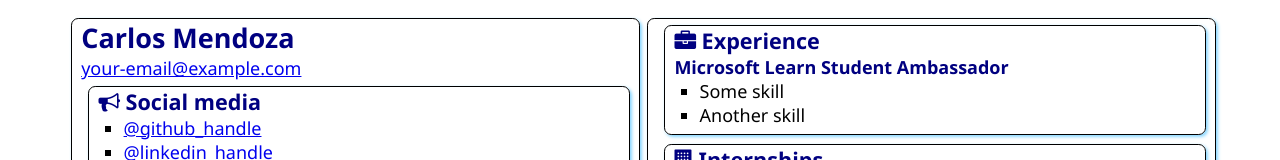
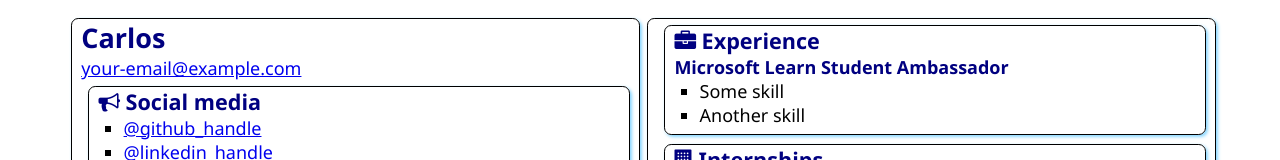
Before and after one commit to MendozaSvatore79/SATechnicalOnboarding, a plain HTML site: page src/index.html in a window 1280 px wide. Shown: the top 160 px of the page. Drawn offline with Linux system fonts and the light colour scheme.

Commit message:
"Agregado Mi nombre"
My name

```diff
--- a/src/index.html
+++ b/src/index.html
@@ -12,7 +12,7 @@
 <body>
     <main>
         <article class="box">
-            <h1>Carlos Mendoza</h1>
+            <h1>Carlos</h1>
             <div><a href="mailto:your.email@example.com">your-email@example.com</a></div>
 
             <section class="box">
```
